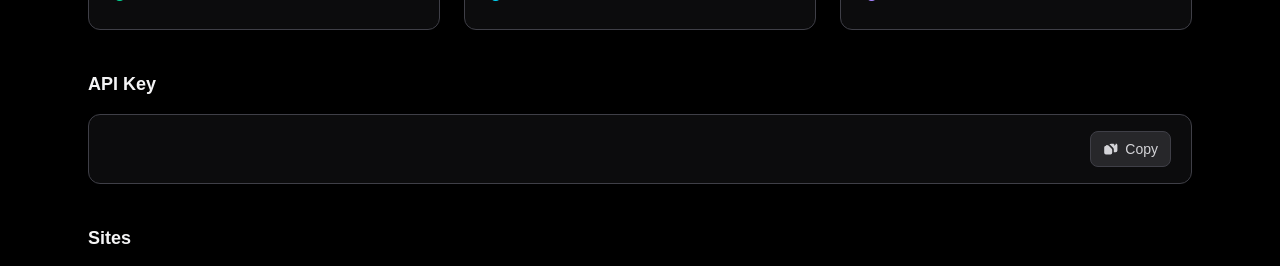
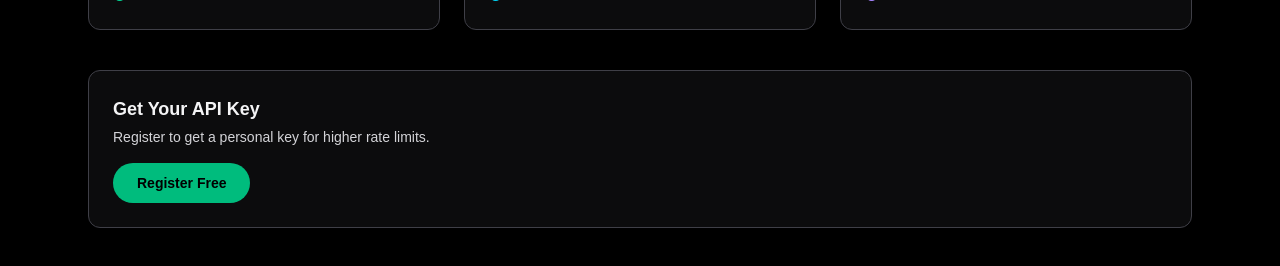
Before and after one commit to fuhon42-cmyk/unweb, a Next.js app in the folder web/: page /unweb/dashboard in a window 1280 px wide. Shown: the part 281-547 px from the top of the page. Built offline with nearby package versions, Linux system fonts and the light colour scheme; no server answers.

Commit message:
Dashboard: replace empty API key with Register CTA

```diff
--- a/web/src/app/dashboard/page.tsx
+++ b/web/src/app/dashboard/page.tsx
@@ -170,15 +170,11 @@ export default function DashboardPage() {
           />
         </div>
 
-        {/* API key */}
-        <section className="mb-10">
-          <h2 className="mb-4 text-lg font-semibold">API Key</h2>
-          <div className="flex items-center gap-3 rounded-xl border border-zinc-700 bg-zinc-900/50 px-5 py-4">
-            <code className="min-w-0 flex-1 truncate font-mono text-sm text-zinc-300">
-              {apiKey}
-            </code>
-            <CopyButton text={apiKey} label="Copy" />
-          </div>
+        {/* Quick start */}
+        <section className="mb-10 rounded-xl border border-zinc-700 bg-zinc-900/50 p-6">
+          <h2 className="text-lg font-semibold">Get Your API Key</h2>
+          <p className="mt-1 text-sm text-zinc-300">Register to get a personal key for higher rate limits.</p>
+          <a href="/unweb/register" className="mt-4 inline-flex h-10 items-center gap-2 rounded-full bg-emerald-500 px-6 text-sm font-semibold text-black hover:bg-emerald-400">Register Free</a>
         </section>
 
         {/* Sites list */}
```
